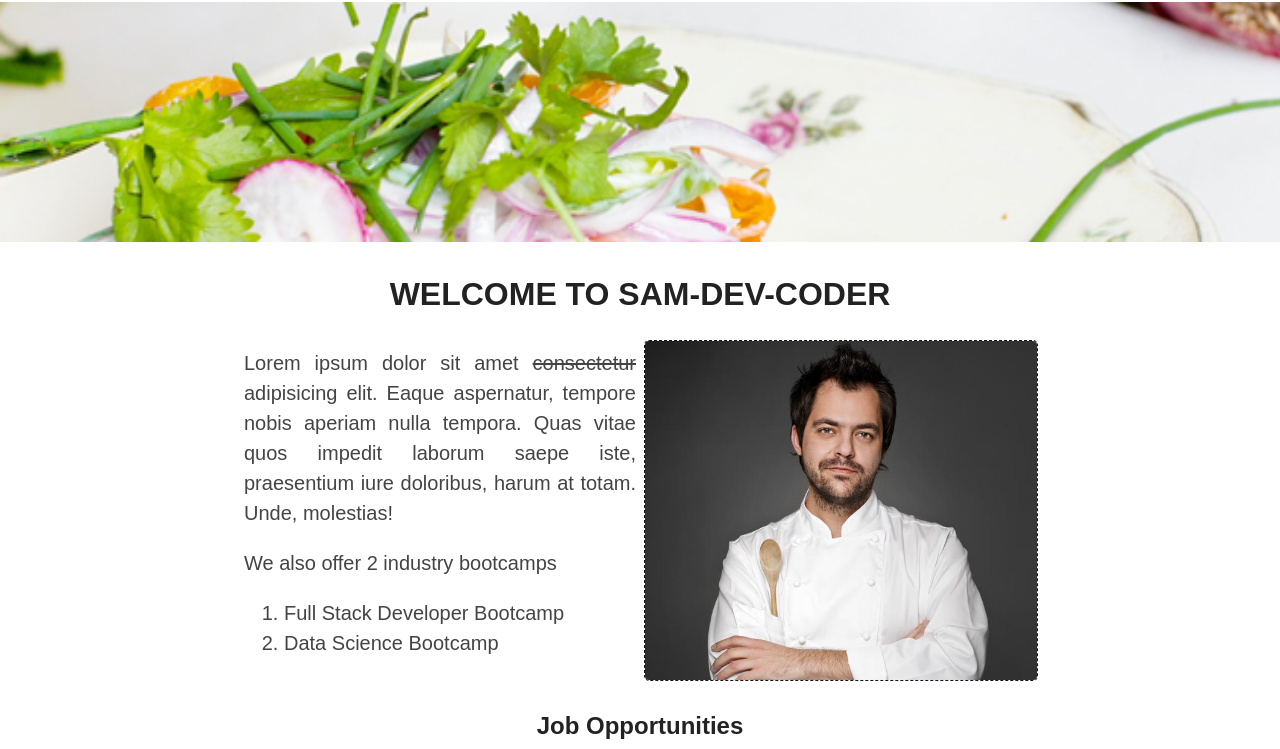
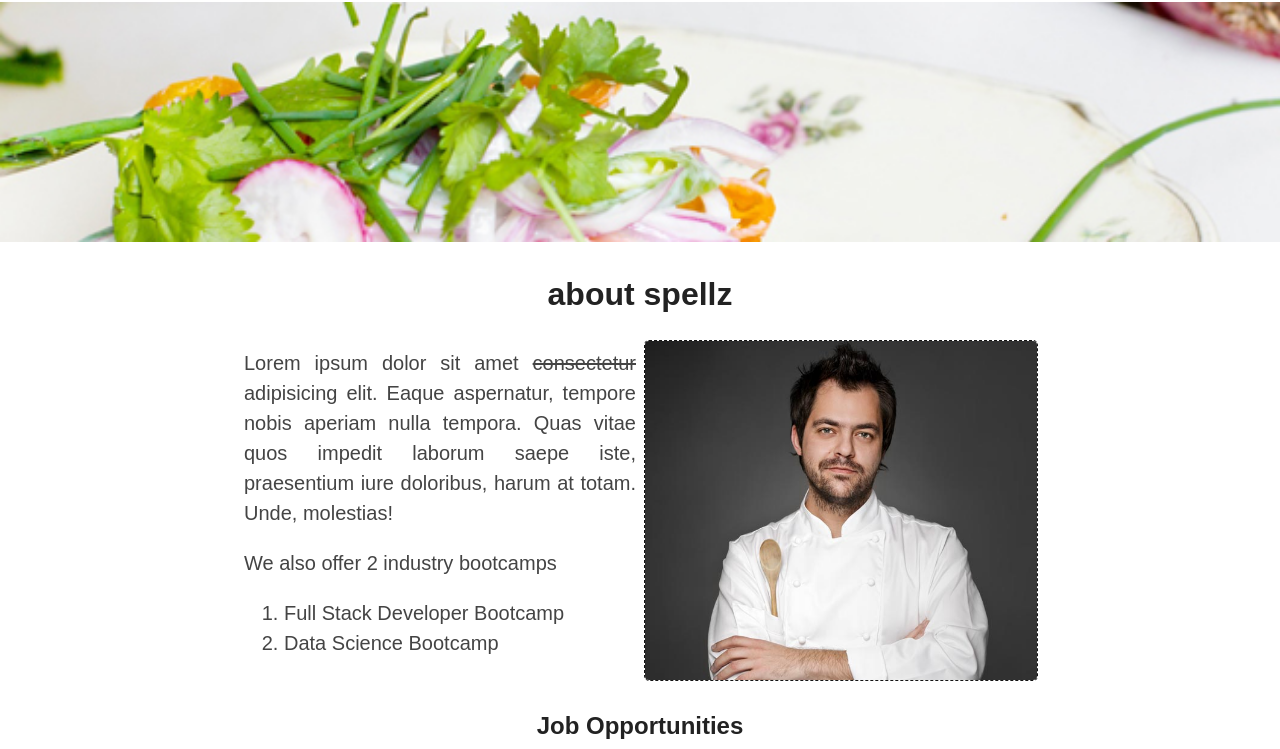
Before and after one commit to SamDev-Coder/Responsive-Webpage-Design, a plain HTML site: page src/index.html in a window 1280 px wide. Shown: the part 51-800 px from the top of the page. Drawn offline with Linux system fonts and the light colour scheme.

Commit message:
update index.html

```diff
--- a/src/index.html
+++ b/src/index.html
@@ -17,7 +17,7 @@
       height="240px"
     />
 
-    <h1>WELCOME TO SAM-DEV-CODER</h1>
+    <h1>about spellz</h1>
 
     <!-- Set Content Side by side -->
     <div id="about">
```
